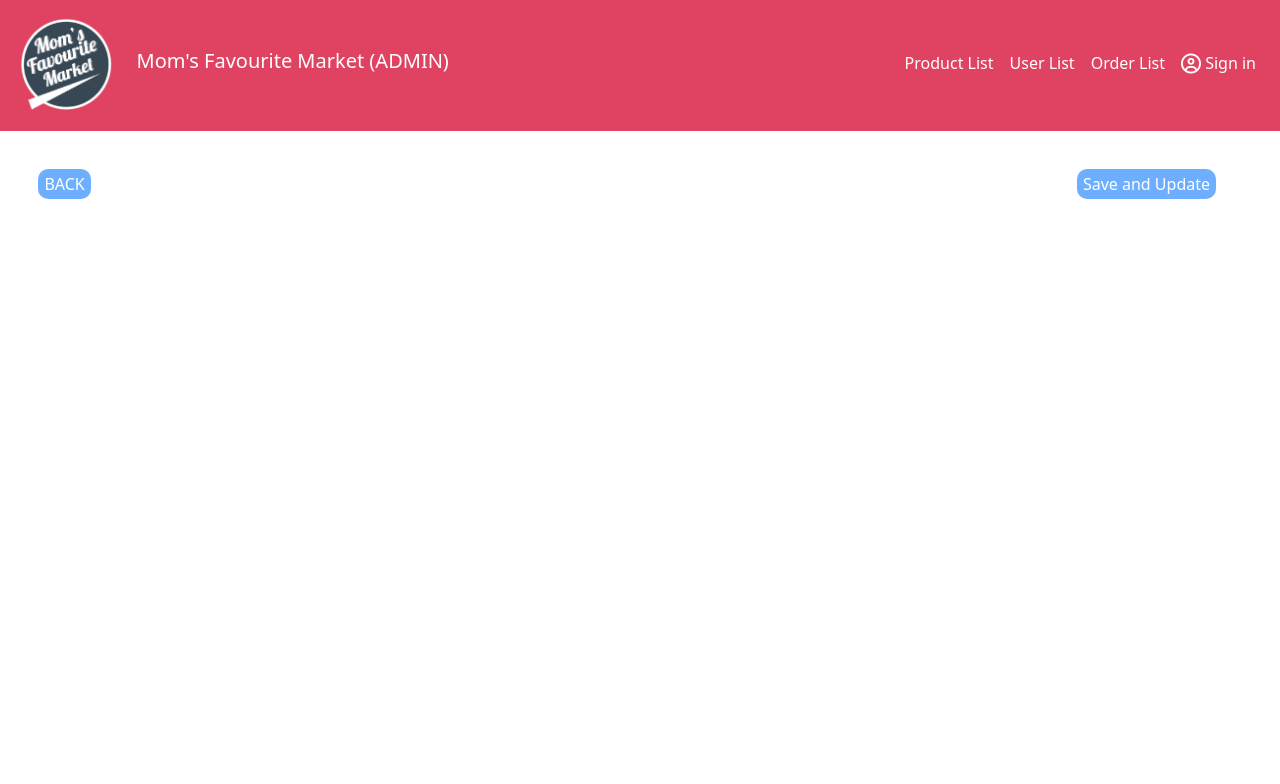
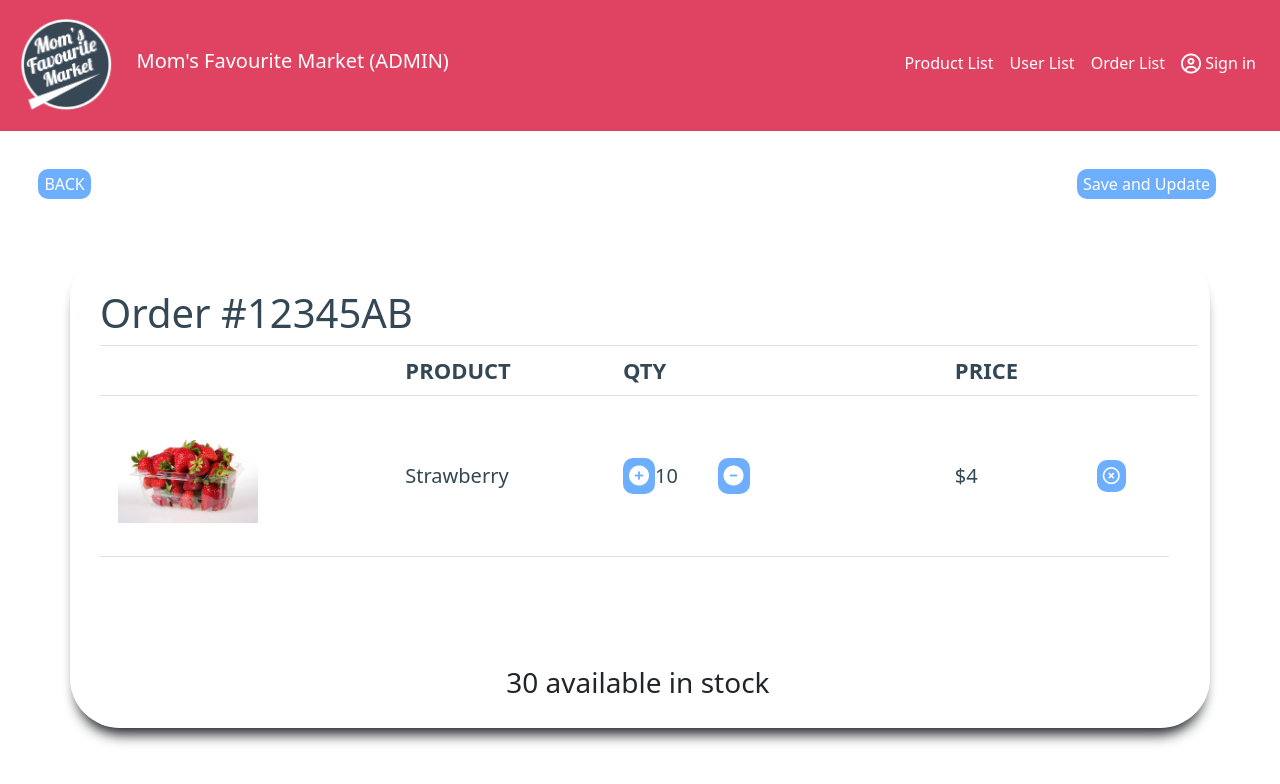
Before and after one commit to XavierKMT/MomsFavouriteMarket, a PHP site: page /php/orderstrawberry.php in a window 1280 px wide. Shown: the top 784 px of the page. Run offline with PHP 8.4, Linux system fonts and the light colour scheme; data that the repository does not hold is empty; some libraries are stand-ins or nearby versions.

Commit message:
Update orderstrawberry.php

```diff
--- a/php/orderstrawberry.php
+++ b/php/orderstrawberry.php
@@ -6,7 +6,7 @@
     <meta name="viewport" content="width=device-width, initial-scale=1.0">
 
     <title>Mom's Favourite Market</title>
-    <link rel="shortcut icon" href="Images/logo.png">
+    <link rel="shortcut icon" href="../Images/logo.png">
 
     <link rel="stylesheet" href="https://stackpath.bootstrapcdn.com/bootstrap/4.4.1/css/bootstrap.min.css"
         integrity="sha384-Vkoo8x4CGsO3+Hhxv8T/Q5PaXtkKtu6ug5TOeNV6gBiFeWPGFN9MuhOf23Q9Ifjh" crossorigin="anonymous">
@@ -15,8 +15,8 @@
 
     <script src="https://kit.fontawesome.com/9cec6e31d9.js" crossorigin="anonymous"></script>
 
-    <link rel="stylesheet" href="CSS/main.css">
-    <link rel="stylesheet" href="CSS/cartStyle.css">
+    <link rel="stylesheet" href="../CSS/main.css">
+    <link rel="stylesheet" href="../CSS/cartStyle.css">
     <!--The beginning of javascript file-->
 
     <script type="text/javascript" >
@@ -54,7 +54,7 @@
 
     <header>
         <nav class="navbar navbar-expand-lg">
-            <a class="navbar-brand" href="successadmin.php"><img src="Images/logo.png"><span id="title">Mom's Favourite
+            <a class="navbar-brand" href="successadmin.php"><img src="../Images/logo.png"><span id="title">Mom's Favourite
                     Market (ADMIN)</span></a></a>
             <!--LINK TO MAIN PAGE-->
             <button class="navbar-toggler navbar-dark" type="button" data-toggle="collapse"
@@ -65,19 +65,19 @@
             <div class="collapse navbar-collapse" id="main-navigation">
                 <ul class="navbar-nav">
                     <li class="nav-item">
-                        <a href="php/ProductList.php" class="nav-link">Product List</a>
+                        <a href="ProductList.php" class="nav-link">Product List</a>
                     </li>
                      <!--Each includes a link to the backend pages-->
                     <li class="nav-item">
-                        <a href="php/backstoreUserAccounts.php" class="nav-link">User List</a>
+                        <a href="backstoreUserAccounts.php" class="nav-link">User List</a>
                     </li>
 
                     <li class="nav-item">
-                        <a href="php/orderLists.php" class="nav-link">Order List</a>
+                        <a href="orderLists.php" class="nav-link">Order List</a>
                     </li>
 
                     <li class="nav-item">
-                        <a href="php/loginpage2.php" class="nav-link"><i class="far fa-user-circle fa-lg"></i> Sign in</a>
+                        <a href="loginpage2.php" class="nav-link"><i class="far fa-user-circle fa-lg"></i> Sign in</a>
                     </li>
 
                 </ul>
@@ -91,13 +91,13 @@
 
     <button type="button"  style=" margin-top:3%; margin-left:3%;" style=" padding:10px;padding-bottom:1mm; padding-left:1mm; ;padding-right:1mm;padding-top:0mm;margin-top:80px; margin-bottom: 30px;" ><a
                                         style="text-decoration: none;
-                                        color: white;font-size:16px;" href="php/order4013.php">BACK </a></button>
+                                        color: white;font-size:16px;" href="order4013.php">BACK </a></button>
 
 
 
 <?php
 // opens the file to read that order details info
-$file = fopen('data/Strawberry.txt', "r+");
+$file = fopen('../data/Strawberry.txt', "r+");
 $ordernumber= fgets($file);
 
 
@@ -107,27 +107,27 @@ $ordernumber= fgets($file);
 // if the user clicks + button it increases the quantity of the item
   if((isset($_POST['add'])) && ($quantity<30)  ){
 
-        $content = file_get_contents('data/Strawberry.txt');
+        $content = file_get_contents('../data/Strawberry.txt');
         $content = str_replace($quantity,$quantity+1,$content);
         $quantity= $quantity+1;
-            file_put_contents('data/Strawberry.txt', $content);
+            file_put_contents('../data/Strawberry.txt', $content);
 
 }      // if the user clicks mines button it decreaese the quantity of the item .
             if((isset($_POST['re']))  && ($quantity>1) )
             {
 
-                $content = file_get_contents('data/Strawberry.txt');
+                $content = file_get_contents('../data/Strawberry.txt');
                 $content = str_replace($quantity,$quantity-1,$content);
 
                 $quantity= $quantity-1;
-                     file_put_contents('data/Strawberry.txt', $content);
+                     file_put_contents('../data/Strawberry.txt', $content);
 
             }
 
 // if user clicks on delete then it deletes that specific item
  if((isset($_POST['del']))){
  // reads the file  gets all the info and deletes them.
-    $lines = file('data/Strawberry.txt');
+    $lines = file('../data/Strawberry.txt');
 
     $search =$ordernumber;
     foreach($lines as $key=>$value)
@@ -136,11 +136,11 @@ $ordernumber= fgets($file);
         $next= $key;
         $itemname= $lines[$next+1];
         $quantity= $lines[$next+2];
-        $content = file_get_contents('data/Strawberry.txt');
+        $content = file_get_contents('../data/Strawberry.txt');
         $content = str_replace($search, '',$content);$content = str_replace( $itemname, '',$content);
         $content = str_replace($quantity, '',$content);
            // puts everything back to file after changes.
-            file_put_contents('data/Strawberry.txt', $content);
+            file_put_contents('../data/Strawberry.txt', $content);
              // if there is an empty line stop
          if($line === "\n"){
                exit();
@@ -181,7 +181,7 @@ style="box-shadow: 0 0.8em 0.8em -0.4em; margin-top: 50px; padding-left: 30px; b
 
                     <td>
                    <div id="yes">
-                    <img src="Images/strawberry.jpg"></div> </td>
+                    <img src="../Images/strawberry.jpg"></div> </td>
 
                     <td  id="part" name="item"  style="vertical-align: middle; color:#334754; font-size:20px;">
                     '.$itemname.'
```
